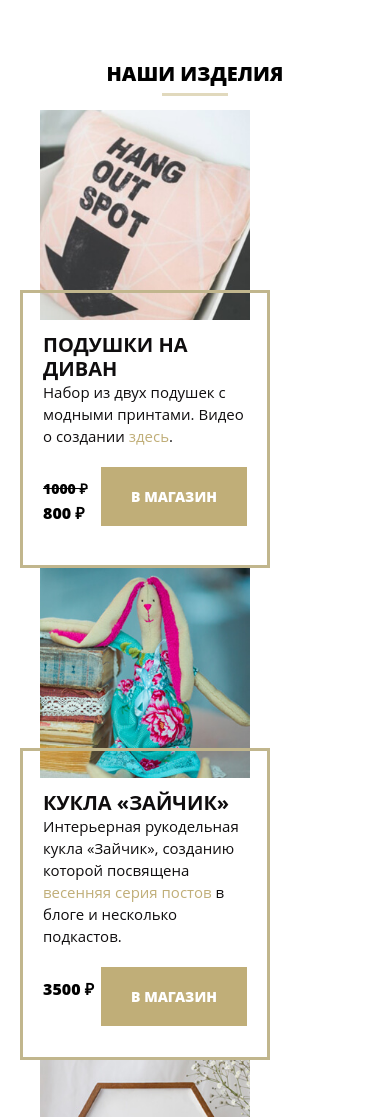
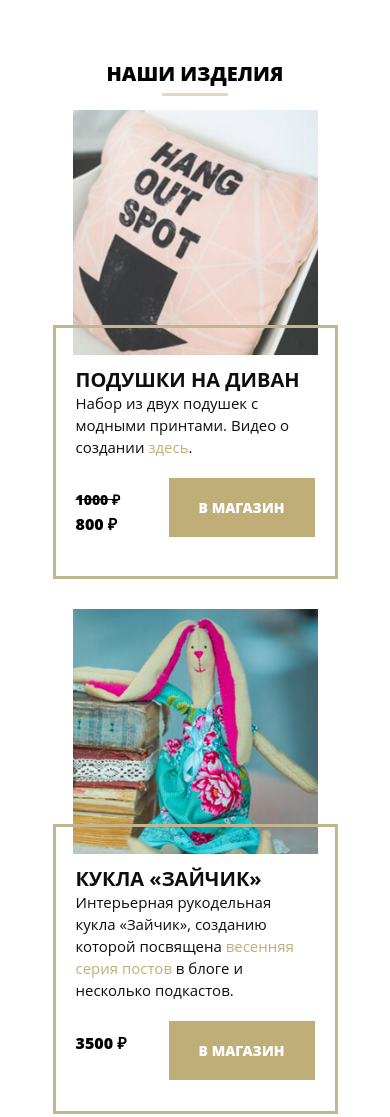
Before and after one commit to RustemUmerov/mq-diploma, a plain HTML site: page index.html in a window 390 px wide. Shown: the part 7880-8997 px from the top of the page. Drawn offline with Linux system fonts and the light colour scheme.

Commit message:
update min-width

```diff
--- a/css/style.css
+++ b/css/style.css
@@ -577,6 +577,8 @@ button.button_submit {
     .img2 { background-image: url(../img/shop-item-tablet2.jpg);}
     .img3 { background-image: url(../img/shop-item-tablet3.jpg);}
     .item img {margin-right: 0;}
+    .our__product{width: calc((100% - 65px) / 2);max-width: 100%;margin-bottom: 30px;}
+    .our__products{justify-content: space-between;}
 
 }
 @media (max-width: 768px){
@@ -621,4 +623,6 @@ button.button_submit {
 #search {
     width: 100%;
 }
+.our__products{justify-content: center;}
+.our__product{width: calc(100% - 65px);max-width: 100%;margin-bottom: 30px;}
 }
```
